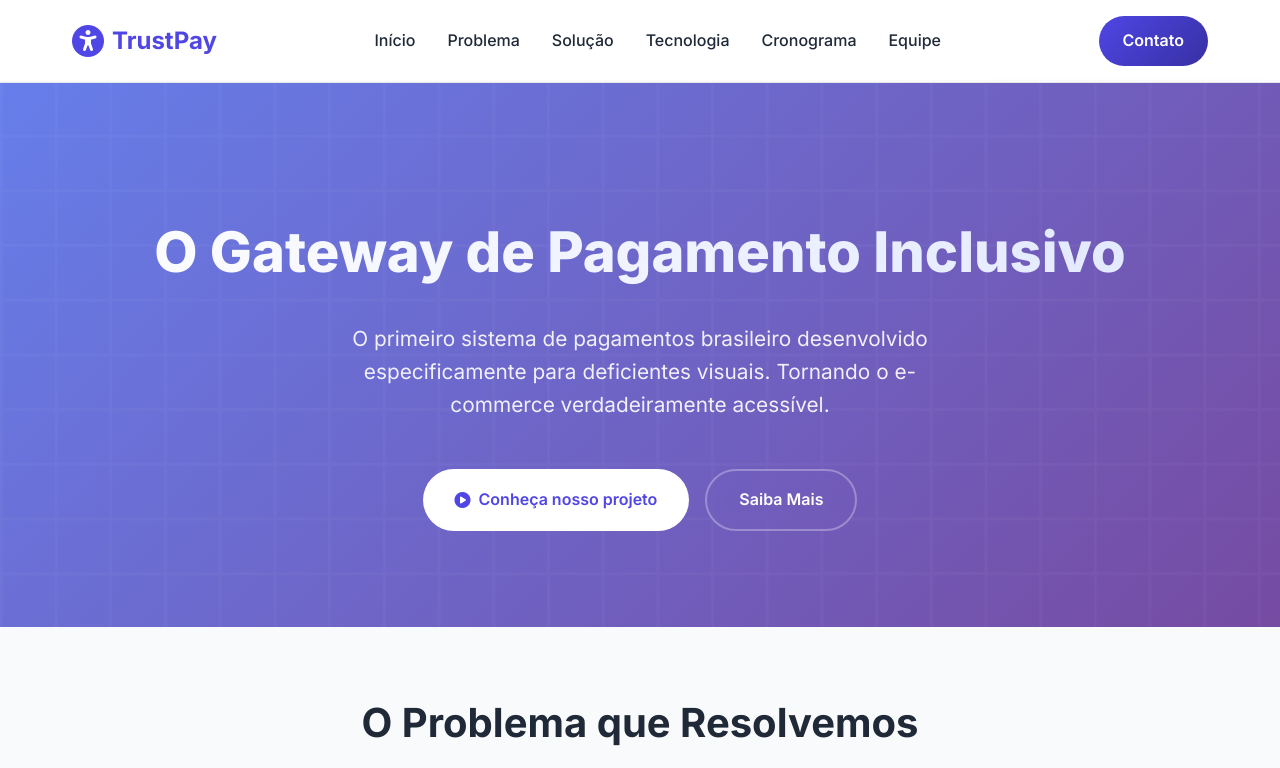
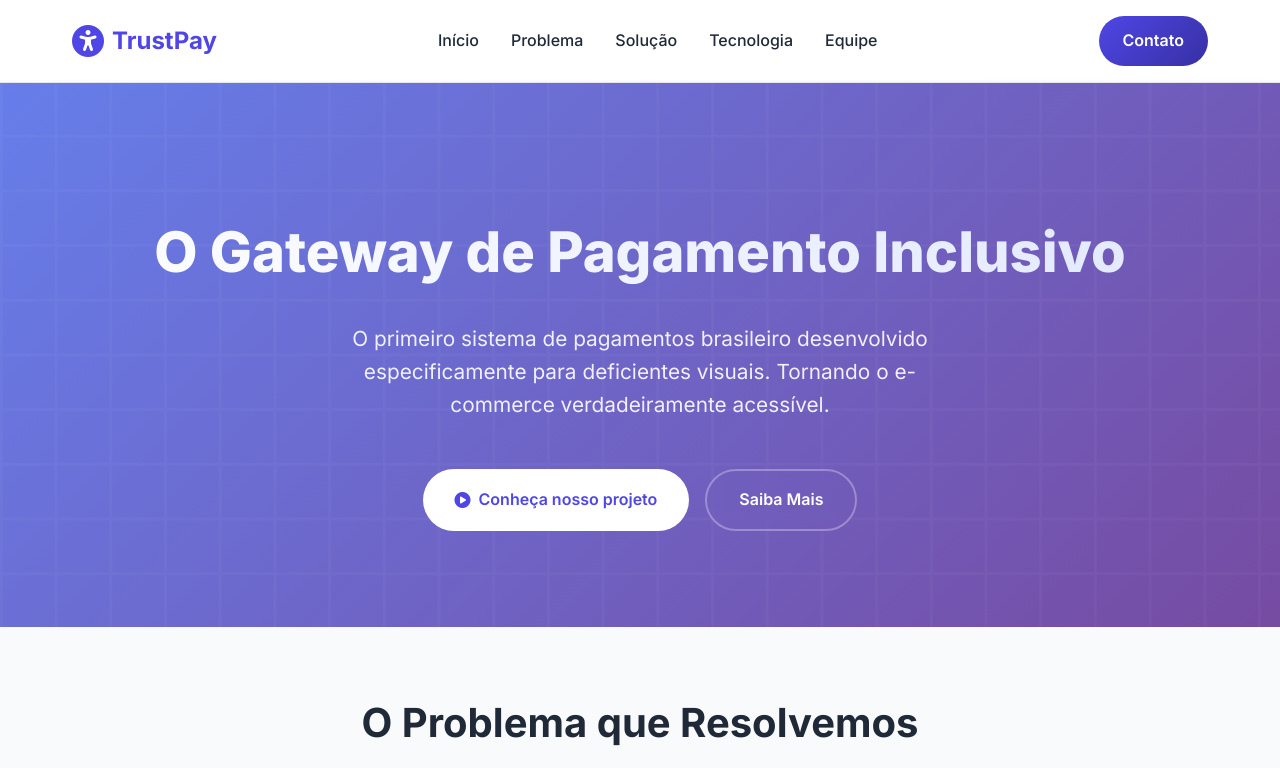
Before and after one commit to lucassilvasoftware/TrustPay, a plain HTML site: page docs/index.html in a window 1280 px wide. Shown: the top 768 px of the page. Drawn offline with Linux system fonts and the light colour scheme.

Commit message:
Update index.html

```diff
--- a/docs/index.html
+++ b/docs/index.html
@@ -767,7 +767,6 @@
         <li><a href="#problema" class="nav-link">Problema</a></li>
         <li><a href="#solucao" class="nav-link">Solução</a></li>
         <li><a href="#tecnologia" class="nav-link">Tecnologia</a></li>
-        <li><a href="#cronograma" class="nav-link">Cronograma</a></li>
         <li><a href="#equipe" class="nav-link">Equipe</a></li>
       </ul>
 
```
